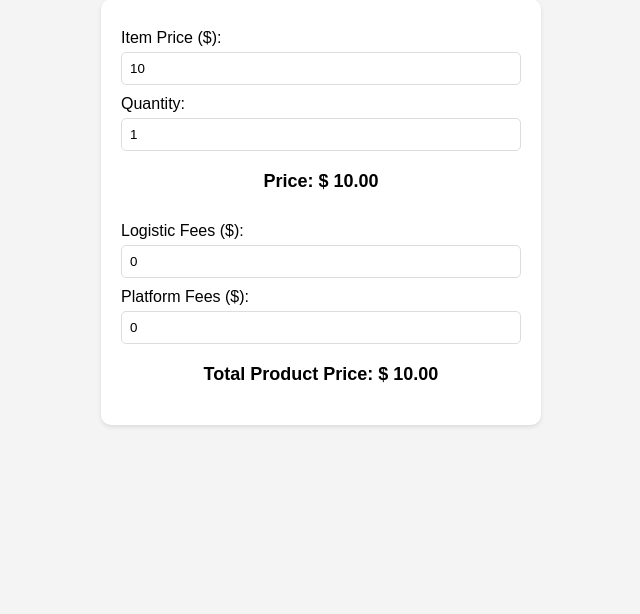
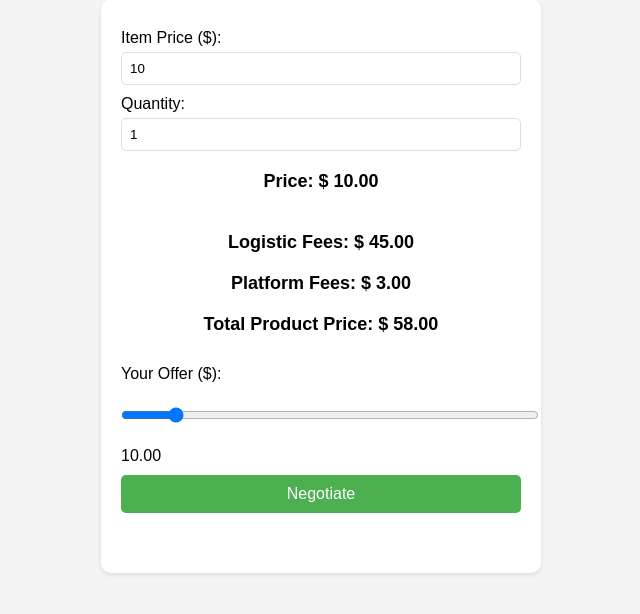
Before and after one commit to Amisha-sinoban/kisan-bazar, a PHP site: page /Kisan/pricingPage/index.html in a window 1280 px wide. Shown: the part 133-747 px from the top of the page, without its empty margins (319-959 px from the left). Run offline with PHP 8.4, Linux system fonts and the light colour scheme.

Commit message:
Add files via upload

```diff
--- a/Kisan/pricingPage/index.html
+++ b/Kisan/pricingPage/index.html
@@ -25,16 +25,30 @@
         </div>
 
         <div class="fees-container">
-            <label for="logistic-fees">Logistic Fees ($):</label>
-            <input type="number" id="logistic-fees" value="0" min="0" step="0.01"/>
+            <div class="logistic-fees">
+                <label>Logistic Fees: $</label>
+                <span id="logistic-fees">0.00</span>
+            </div>
 
-            <label for="platform-fees">Platform Fees ($):</label>
-            <input type="number" id="platform-fees" value="0" min="0" step="0.01"/>
+            <div class="platform-fees">
+                <label>Platform Fees: $</label>
+                <span id="platform-fees">3.00</span>
+            </div>
 
             <div class="total-product-price">
                 <label>Total Product Price: $</label>
-                <span id="total-product-price">10.00</span>
+                <span id="total-product-price">13.00</span>
             </div>
+        </div>
+
+        <div class="negotiation-container">
+            <label for="negotiation-price">Your Offer ($):</label>
+            <input type="range" id="negotiation-price" min="0" max="100" step="0.01" value="10"/>
+            <span id="negotiation-value">10.00</span>
+
+            <button id="negotiate-button">Negotiate</button>
+
+            <div class="negotiation-result" id="negotiation-result"></div>
         </div>
     </main>
     <script src="script.js"></script>
--- a/Kisan/pricingPage/script.js
+++ b/Kisan/pricingPage/script.js
@@ -1,30 +1,60 @@
 document.addEventListener('DOMContentLoaded', () => {
     const itemPriceInput = document.getElementById('item-price');
     const itemQuantityInput = document.getElementById('item-quantity');
-    const logisticFeesInput = document.getElementById('logistic-fees');
-    const platformFeesInput = document.getElementById('platform-fees');
+    const logisticFeesSpan = document.getElementById('logistic-fees');
+    const platformFeesSpan = document.getElementById('platform-fees');
     const totalPriceSpan = document.getElementById('total-price');
     const totalProductPriceSpan = document.getElementById('total-product-price');
+    const negotiationPriceInput = document.getElementById('negotiation-price');
+    const negotiationValueSpan = document.getElementById('negotiation-value');
+    const negotiationButton = document.getElementById('negotiate-button');
+    const negotiationResult = document.getElementById('negotiation-result');
+
+    const PLATFORM_FEES = 3;
+    const DISTANCE = 4; // Example distance in km (this would be determined programmatically in a real scenario)
 
     function calculateTotalPrice() {
         const itemPrice = parseFloat(itemPriceInput.value);
         const itemQuantity = parseInt(itemQuantityInput.value);
         const totalPrice = itemPrice * itemQuantity;
         totalPriceSpan.textContent = totalPrice.toFixed(2);
-        calculateTotalProductPrice(totalPrice);
+        calculateLogisticFees(totalPrice);
     }
 
-    function calculateTotalProductPrice(totalPrice) {
-        const logisticFees = parseFloat(logisticFeesInput.value);
-        const platformFees = parseFloat(platformFeesInput.value);
+    function calculateLogisticFees(totalPrice) {
+        let logisticFees = DISTANCE * 10;
+        if (DISTANCE > 3) {
+            logisticFees += 5;
+        }
+        logisticFeesSpan.textContent = logisticFees.toFixed(2);
+        calculateTotalProductPrice(totalPrice, logisticFees);
+    }
+
+    function calculateTotalProductPrice(totalPrice, logisticFees) {
+        const platformFees = PLATFORM_FEES;
+        platformFeesSpan.textContent = platformFees.toFixed(2);
         const totalProductPrice = totalPrice + logisticFees + platformFees;
         totalProductPriceSpan.textContent = totalProductPrice.toFixed(2);
     }
 
     itemPriceInput.addEventListener('input', calculateTotalPrice);
     itemQuantityInput.addEventListener('input', calculateTotalPrice);
-    logisticFeesInput.addEventListener('input', () => calculateTotalProductPrice(parseFloat(totalPriceSpan.textContent)));
-    platformFeesInput.addEventListener('input', () => calculateTotalProductPrice(parseFloat(totalPriceSpan.textContent)));
+
+    negotiationPriceInput.addEventListener('input', () => {
+        negotiationValueSpan.textContent = negotiationPriceInput.value;
+    });
+
+    negotiationButton.addEventListener('click', () => {
+        const negotiationPrice = parseFloat(negotiationPriceInput.value);
+        const totalProductPrice = parseFloat(totalProductPriceSpan.textContent);
+        if (negotiationPrice >= totalProductPrice) {
+            negotiationResult.textContent = "Your offer is accepted!";
+            negotiationResult.style.color = "green";
+        } else {
+            negotiationResult.textContent = "Your offer is too low. Please increase your offer.";
+            negotiationResult.style.color = "red";
+        }
+    });
 
     // Initial calculation
     calculateTotalPrice();
--- a/Kisan/pricingPage/styles.css
+++ b/Kisan/pricingPage/styles.css
@@ -26,26 +26,54 @@ main {
     box-shadow: 0 2px 4px rgba(0, 0, 0, 0.1);
 }
 
-.item-container, .fees-container {
+.item-container, .fees-container, .negotiation-container {
     display: flex;
     flex-direction: column;
     margin-bottom: 20px;
 }
 
-.item-container label, .fees-container label {
+.item-container label, .fees-container label, .negotiation-container label {
     margin-top: 10px;
 }
 
-.item-container input, .fees-container input {
+.item-container input, .fees-container input, .negotiation-container input {
     padding: 8px;
     margin-top: 5px;
     border: 1px solid #ddd;
     border-radius: 5px;
 }
 
-.total-price, .total-product-price {
+.total-price, .logistic-fees, .platform-fees, .total-product-price {
     margin-top: 20px;
     font-size: 18px;
     font-weight: bold;
     text-align: center;
 }
+
+button {
+    padding: 10px;
+    margin-top: 10px;
+    background-color: #4CAF50;
+    color: white;
+    border: none;
+    border-radius: 5px;
+    cursor: pointer;
+    font-size: 16px;
+}
+
+button:hover {
+    background-color: #45a049;
+}
+
+.negotiation-result {
+    margin-top: 20px;
+    font-size: 18px;
+    font-weight: bold;
+    text-align: center;
+    color: red;
+}
+
+.negotiation-container input[type="range"] {
+    width: 100%;
+    margin: 15px 0;
+}
```
